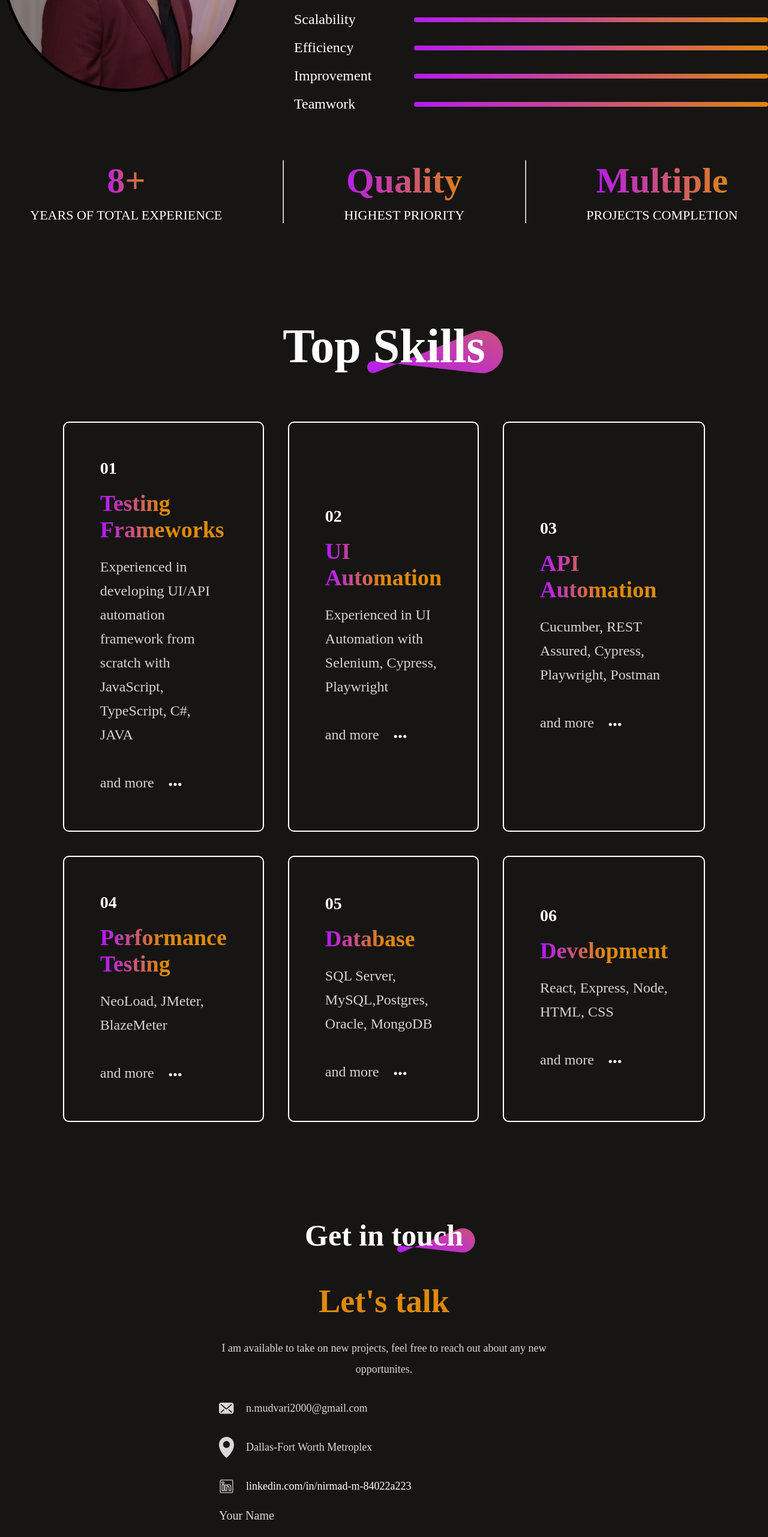
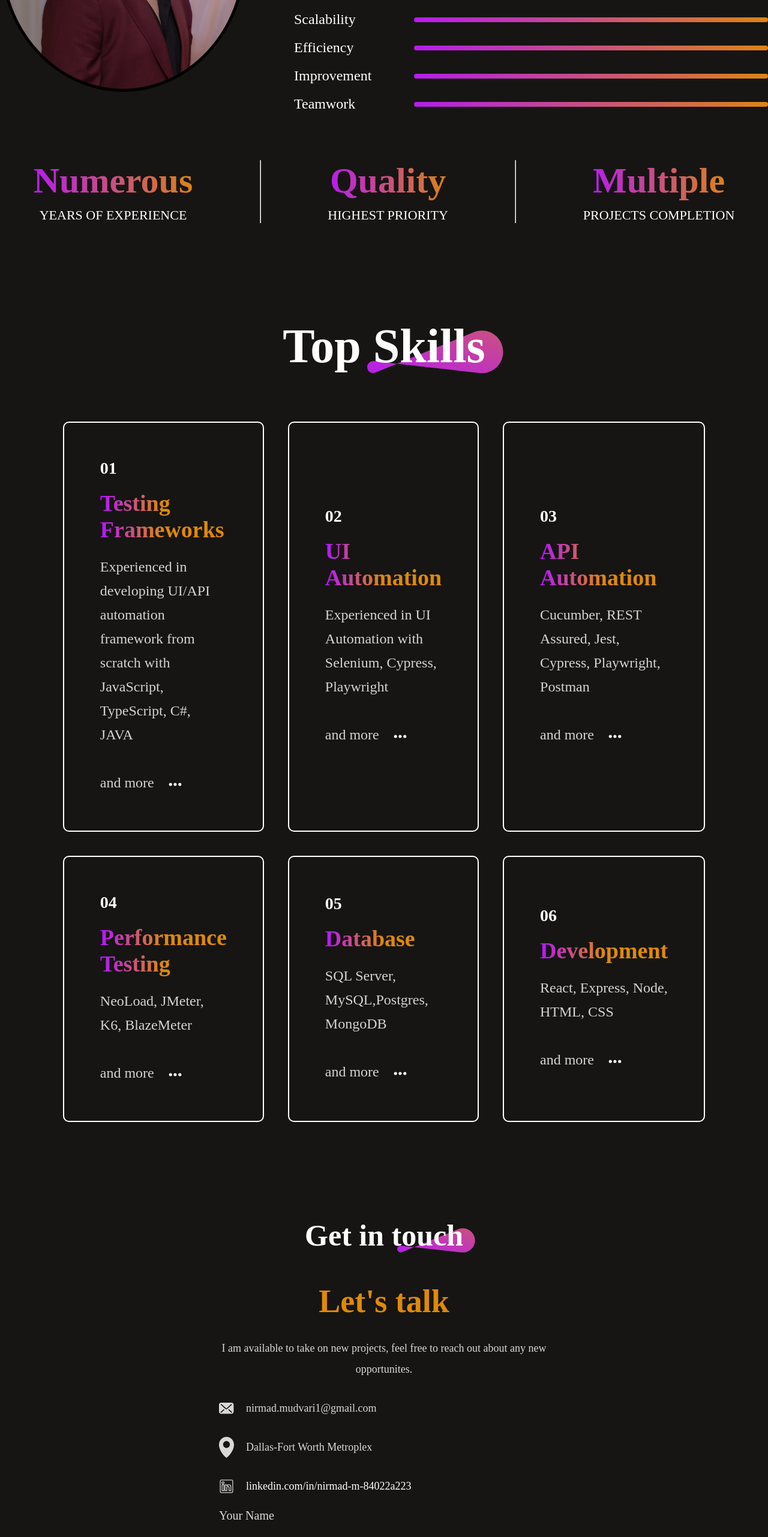
Before and after one commit to neoXm12/neo-portfolio, a React (Vite) app: page / in a window 1280 px wide. Shown: the part 1768-4331 px from the top of the page at 60% size. Built offline with nearby package versions, Linux system fonts and the light colour scheme; no server answers.

Commit message:
minor updates

```diff
--- a/src/Components/About/About.jsx
+++ b/src/Components/About/About.jsx
@@ -16,11 +16,10 @@ const About = () => {
         <div className="about-right">
           <div className="about-para">
             <p>
-              As an SDET , I specialize in
-              building automated test frameworks, optimizing testing processes,
-              and ensuring software reliability. I believe in the power of
-              automation to drive continuous improvement and enable fast,
-              high-quality releases.
+              As an SDET , I specialize in building automated test frameworks,
+              optimizing testing processes, and ensuring software reliability. I
+              believe in the power of automation to drive continuous improvement
+              and enable fast, high-quality releases.
             </p>
             <p>
               I am deeply passionate about creating high-quality software, and I
@@ -52,8 +51,8 @@ const About = () => {
       </div>
       <div className="about-achievements">
         <div className="about-achievement">
-          <h1>8+</h1>
-          <p>YEARS OF TOTAL EXPERIENCE</p>
+          <h1>Numerous</h1>
+          <p>YEARS OF EXPERIENCE</p>
         </div>
         <hr />
         <div className="about-achievement">
--- a/src/Components/Contact/Contact.jsx
+++ b/src/Components/Contact/Contact.jsx
@@ -48,7 +48,7 @@ const Contact = () => {
           <div className="contact-details">
             <div className="contact-detail">
               <img src={mail_icon} alt="" />
-              <p>n.mudvari2000@gmail.com</p>
+              <p>nirmad.mudvari1@gmail.com</p>
             </div>
             <div className="contact-detail">
               <img src={location_icon} alt="" />
--- a/src/assets/services_data.js
+++ b/src/assets/services_data.js
@@ -13,17 +13,17 @@ const Services_Data = [
   {
     s_no: "03",
     s_name: "API Automation",
-    s_desc: "Cucumber, REST Assured, Cypress, Playwright, Postman",
+    s_desc: "Cucumber, REST Assured, Jest, Cypress, Playwright, Postman",
   },
   {
     s_no: "04",
     s_name: "Performance Testing",
-    s_desc: "NeoLoad, JMeter, BlazeMeter",
+    s_desc: "NeoLoad, JMeter, K6, BlazeMeter",
   },
   {
     s_no: "05",
     s_name: "Database",
-    s_desc: "SQL Server, MySQL,Postgres, Oracle, MongoDB",
+    s_desc: "SQL Server, MySQL,Postgres, MongoDB",
   },
   {
     s_no: "06",
```
